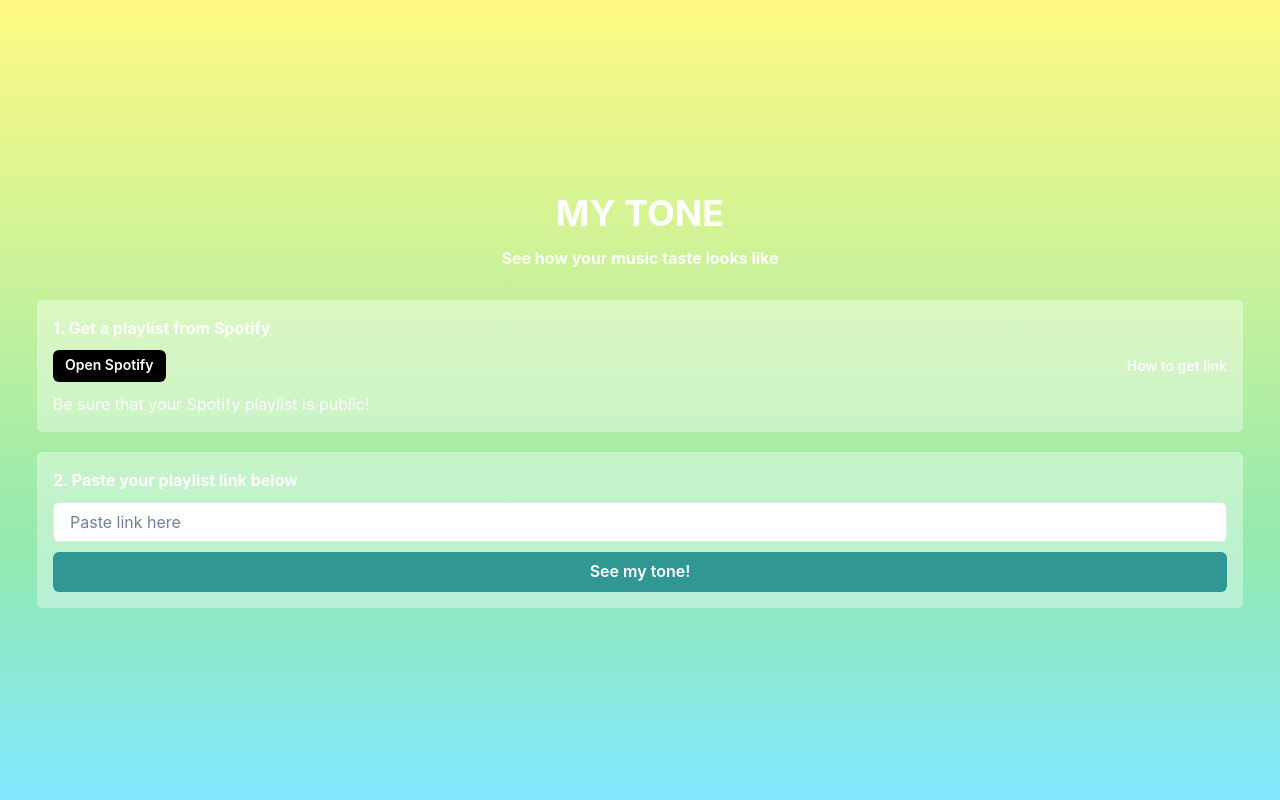
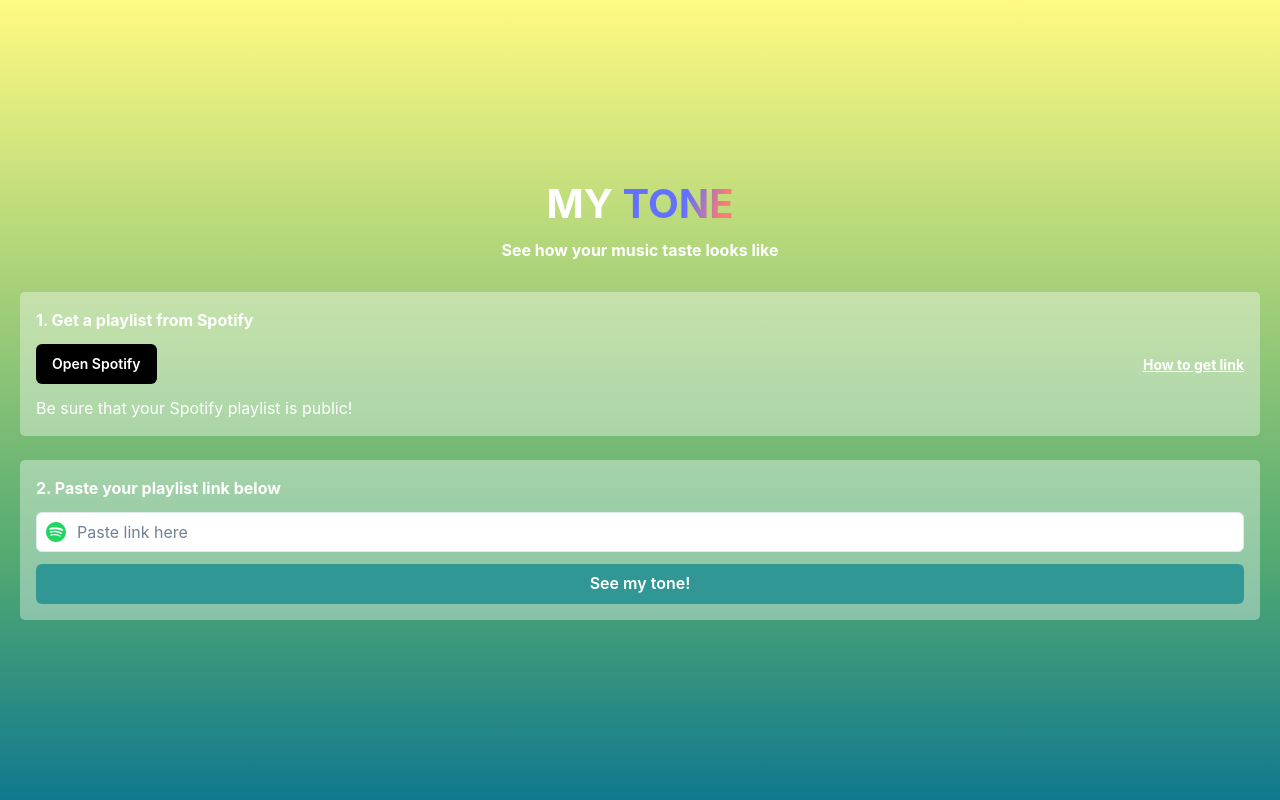
Before and after one commit to RaymondWHZ/my-tone, a Next.js app: page / in a window 1280 px wide. Built offline with nearby package versions, Linux system fonts and the light colour scheme.

Commit message:
Update home screen layout

```diff
--- a/pages/index.tsx
+++ b/pages/index.tsx
@@ -1,6 +1,6 @@
 import Head from 'next/head'
 import styles from '../styles/Home.module.css'
-import {Box, Button, Center, Flex, Heading, Input, Text} from "@chakra-ui/react";
+import {Box, Button, Center, Flex, Heading, Input, InputGroup, InputLeftElement, Text} from "@chakra-ui/react";
 import React, {ComponentProps, useMemo, useState} from "react";
 import {useRouter} from "next/router";
 
@@ -23,28 +23,33 @@
         <title>My Tone</title>
         <link rel="icon" href="/favicon.ico" />
       </Head>
-
-      <Center h="100%" w="100%" px="5px">
+      <Center h="100%" w="100%" px="20px">
         <Box display="flex" flexDirection="column" alignItems="center" w="100%">
           <Box color="white" textAlign="center">
-            <Heading mb="10px">MY TONE</Heading>
+            <Heading mb="10px" fontSize="40px">MY <span className={styles.tone}>TONE</span></Heading>
             <Text fontWeight="bold" mb="30px">See how your music taste looks like</Text>
           </Box>
-          <Card w="100%" mb="20px">
-            <Text fontWeight="bold" mb="10px" color="white">1. Get a playlist from Spotify</Text>
-            <Flex flexDirection="row">
+          <Card w="100%" mb="24px">
+            <Text fontWeight="bold" mb="12px" color="white">1. Get a playlist from Spotify</Text>
+            <Flex flexDirection="row" mb="12px" >
               <a href={"https://open.spotify.com"} target="_blank" rel="noreferrer">
-                <Button size="sm" mb="10px" bg="black" color="white">Open Spotify</Button>
+                <Button bg="black" color="white" fontSize="14px">Open Spotify</Button>
               </a>
               <Box flex={1}/>
-              <Button size="sm" mb="10px" color="white" variant="link">How to get link</Button>
+              <Button size="sm" color="white" variant="link" textDecoration="underline" fontWeight="bold">How to get link</Button>
             </Flex>
             <Text color="white">Be sure that your Spotify playlist is public!</Text>
           </Card>
           <Card w="100%">
-            <Text fontWeight="bold" mb="10px" color="white">2. Paste your playlist link below</Text>
-            <Input placeholder="Paste link here" mb="10px" bg="white" value={url} onChange={e => setUrl(e.target.value)}/>
-            <Button w="100%" colorScheme="teal" onClick={() => { router.push("/gradient?playlist=" + playlist) }}>See my tone!</Button>
+            <Text fontWeight="bold" mb="12px" color="white">2. Paste your playlist link below</Text>
+            <InputGroup>
+              <InputLeftElement
+                pointerEvents='none'
+                children={<img alt="" src="/spotify.svg" height="20px" width="20px" />}
+              />
+              <Input placeholder="Paste link here" mb="12px" bg="white" value={url} onChange={e => setUrl(e.target.value)}/>
+            </InputGroup>
+            <Button w="100%" colorScheme="teal" onClick={() => router.push("/gradient?playlist=" + playlist)}>See my tone!</Button>
           </Card>
         </Box>
       </Center>
--- a/styles/Home.module.css
+++ b/styles/Home.module.css
@@ -1,6 +1,5 @@
 .container {
-  padding: 0 2rem;
-  background: linear-gradient(180deg, #FFFA82 0%, rgba(111, 226, 150, 0.75439) 69.27%, rgba(29, 214, 255, 0.56) 100%);
+  background: linear-gradient(180deg, #FFFA82 0%, rgba(111, 226, 150, 0.75439) 69.27%, rgba(29, 214, 255, 0.56) 100%), black;
   height: 100vh;
 }
 
@@ -9,3 +8,12 @@
   border-radius: 5px;
   padding: 16px;
 }
+
+/*noinspection CssInvalidPropertyValue*/
+.tone {
+  background: linear-gradient(104.29deg, #6271FF 55.32%, #FF7B73 88.41%);
+  -webkit-background-clip: text;
+  -webkit-text-fill-color: transparent;
+  background-clip: text;
+  text-fill-color: transparent;
+}
```
Also changed, not shown: public/spotify.svg (added).
